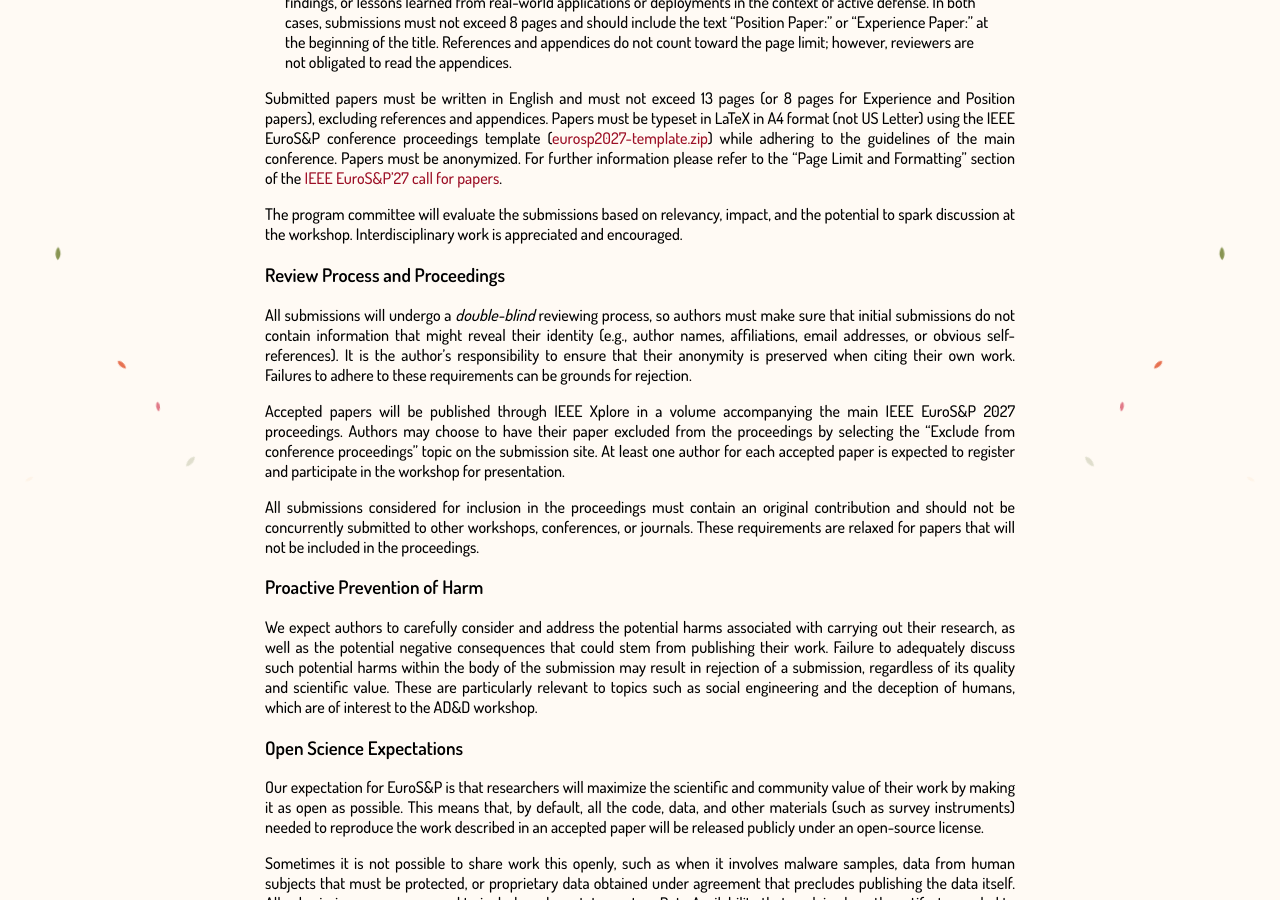
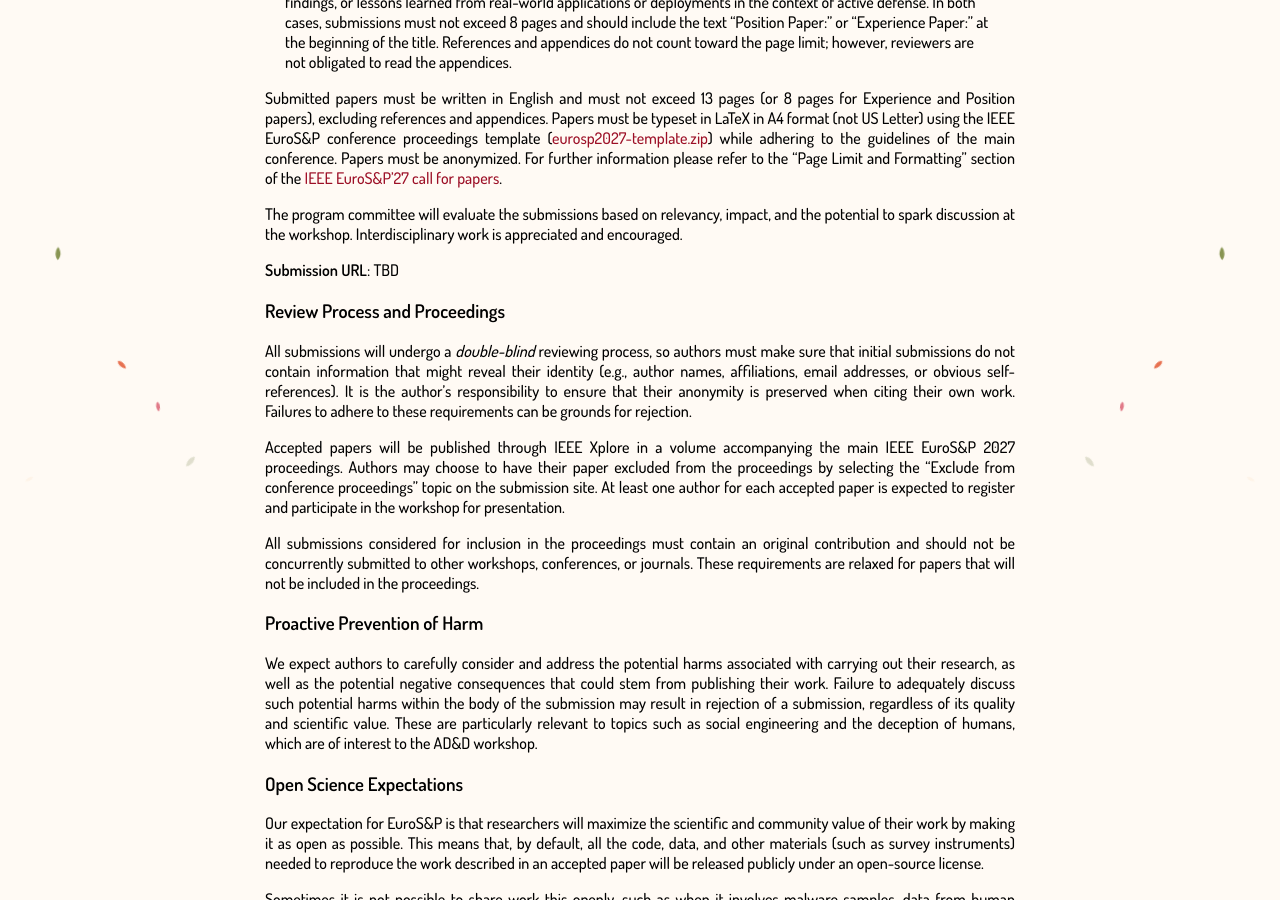
Before and after one commit to BillyPragSec/billypragsec.github.io, a Jekyll site: the page built from index.md, in a window 1280 px wide and 900 px high, scrolled down 2053 px. Built offline with Jekyll 4.4.1, drawn with Linux system fonts in a browser that asks for light colours; our own code applies the rules of GitHub Pages for plain Markdown files.

Commit message:
Added TBD submission platform

```diff
--- a/index.md
+++ b/index.md
@@ -53,6 +53,8 @@ Submitted papers must be written in English and must not exceed 13 pages (or 8 p
 
 The program committee will evaluate the submissions based on relevancy, impact, and the potential to spark discussion at the workshop. Interdisciplinary work is appreciated and encouraged.
 
+**Submission URL**: TBD
+
 ### Review Process and Proceedings
 All submissions will undergo a *double-blind* reviewing process, so authors must make sure that initial submissions do not contain information that might reveal their identity (e.g., author names, affiliations, email addresses, or obvious self-references). It is the author's responsibility to ensure that their anonymity is preserved when citing their own work. Failures to adhere to these requirements can be grounds for rejection.
 
```
